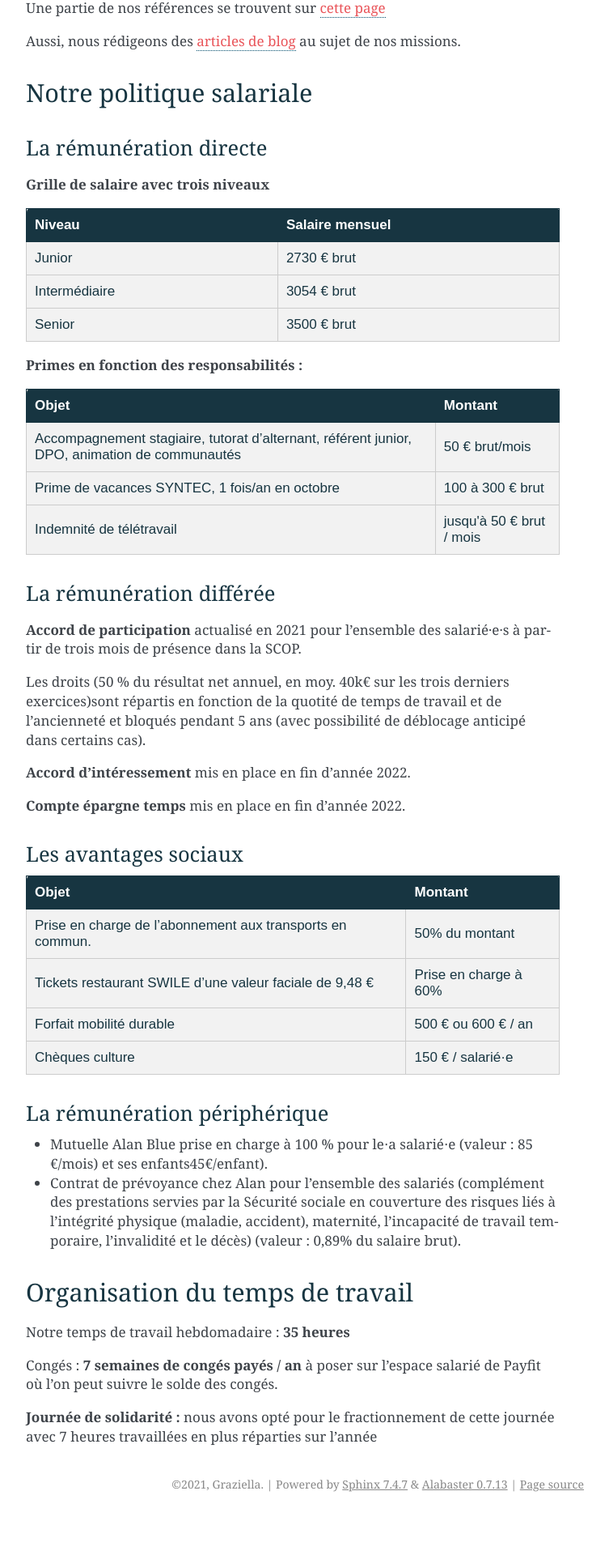
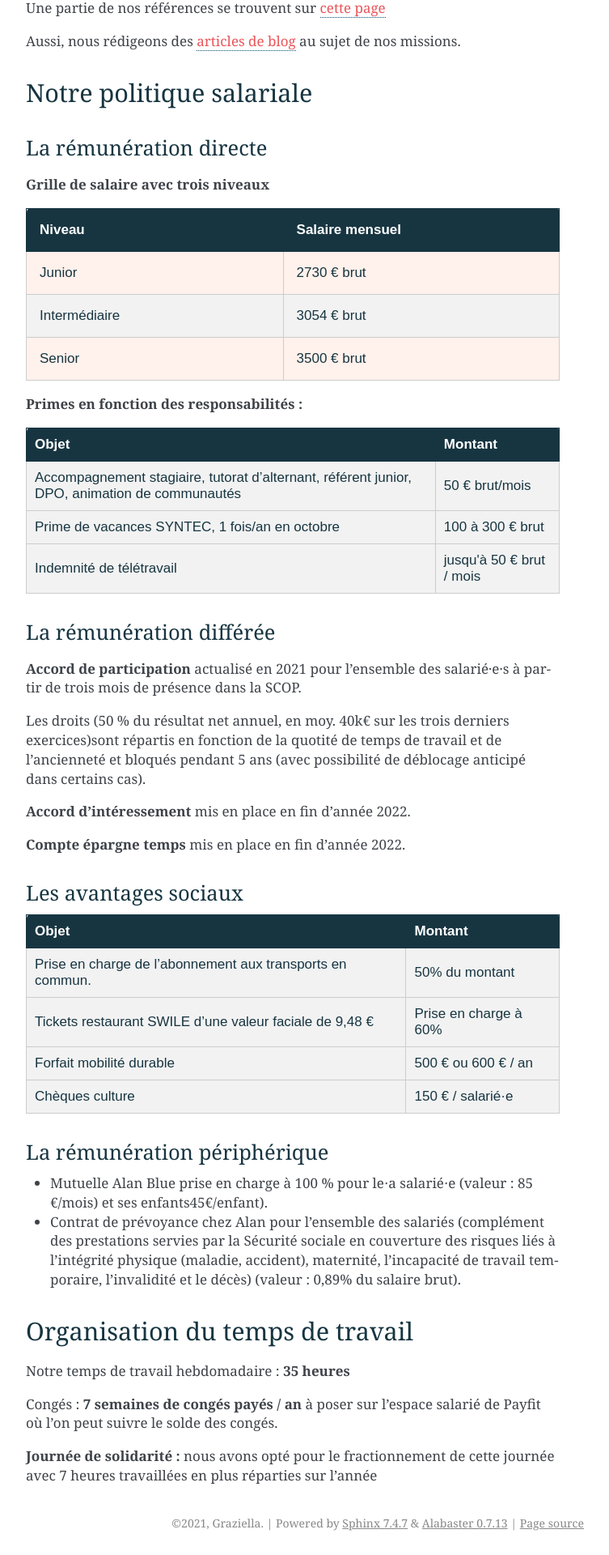
Before and after one commit to datactivist/documentation-datactivist, a Sphinx documentation site: the page built from docs/source/travailler-chez-datactivist.md, in a window 1280 px wide. Shown: the part 2806-4726 px from the top of the page at 81% size, without its empty margins (388-1141 px from the left). Built offline with Sphinx 7.4.7, drawn with Linux system fonts in a browser that asks for light colours; before the commit the page ends 4678 px from its top, so only the background shows below that.

Commit message:
Update travailler-chez-datactivist.md

```diff
--- a/docs/source/travailler-chez-datactivist.md
+++ b/docs/source/travailler-chez-datactivist.md
@@ -87,25 +87,25 @@ Aussi, nous rédigeons des [articles de blog](https://medium.com/datactivist) au
 
 **Grille de salaire avec trois niveaux**
 
-  <table border="1" style="background-color: #f2f2f2; border-collapse: collapse; font-family: Arial, sans-serif;">
+ <table class="mytable">
   <thead>
     <tr>
-      <th style="background-color: #173541; color: #ffffff; padding: 10px;">Niveau</th>
-      <th style="background-color: #173541; color: #ffffff; padding: 10px;">Salaire mensuel</th>
+      <th>Niveau &nbsp; &nbsp;</th>
+      <th>Salaire mensuel</th>
     </tr>
   </thead>
   <tbody>
     <tr>
-      <td style="background-color: #f2f2f2; padding: 10px;">Junior &nbsp;&nbsp;</td>
-      <td style="background-color: #f2f2f2; padding: 10px;">2730 € brut</td>
+      <td>Junior &nbsp; &nbsp;</td>
+      <td>2730 € brut</td>
     </tr>
     <tr>
-      <td style="background-color: #f2f2f2; padding: 10px;">Intermédiaire &nbsp;&nbsp;</td>
-      <td style="background-color: #f2f2f2; padding: 10px;">3054 € brut</td>
+      <td>Intermédiaire &nbsp; &nbsp;</td>
+      <td>3054 € brut</td>
     </tr>
     <tr>
-      <td style="background-color: #f2f2f2; padding: 10px;">Senior</td>
-      <td style="background-color: #f2f2f2; padding: 10px;">3500 € brut</td>
+      <td>Senior</td>
+      <td>3500 € brut</td>
     </tr>
   </tbody>
 </table>
```
